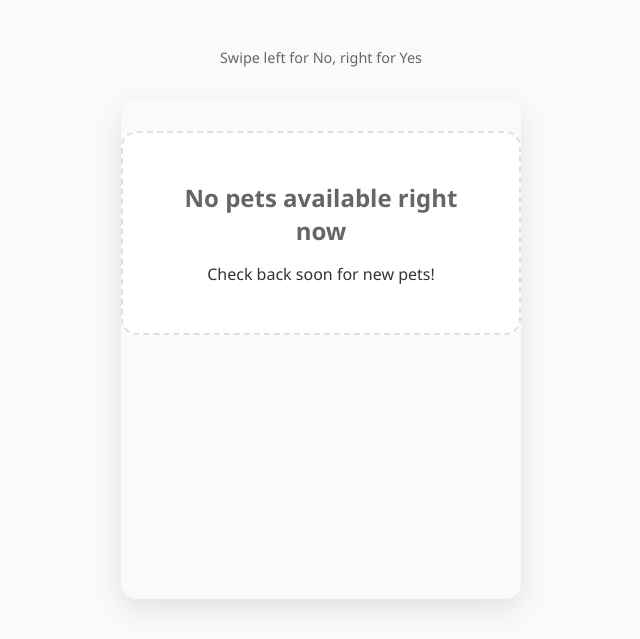
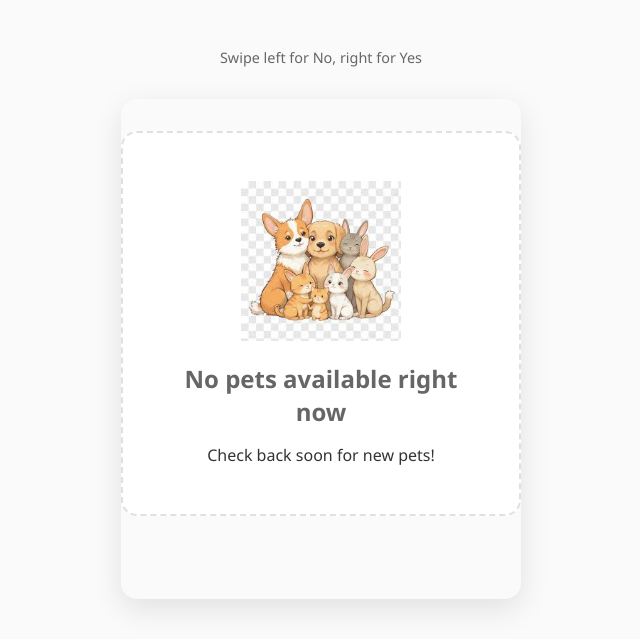
Before and after one commit to Lachi7/take-a-paw1, a Flask app: page / in a window 1280 px wide. Shown: the part 90-729 px from the top of the page, without its empty margins (319-959 px from the left). Run offline with Flask 3, Linux system fonts and the light colour scheme; data that the repository does not hold is empty.

Commit message:
add image for no pets

```diff
--- a/src/app/templates/index.html
+++ b/src/app/templates/index.html
@@ -26,8 +26,10 @@
     </div>
     {% endfor %} {% else %}
     <div class="swipe-empty">
+      <img src="/static/nopets.jpeg" alt="No pets" class="empty-illustration" />
       <h2>No pets available right now</h2>
       <p>Check back soon for new pets!</p>
+
     </div>
     {% endif %}
   </div>
```
Also changed, not shown: src/app/static/nopets.jpeg (added).
